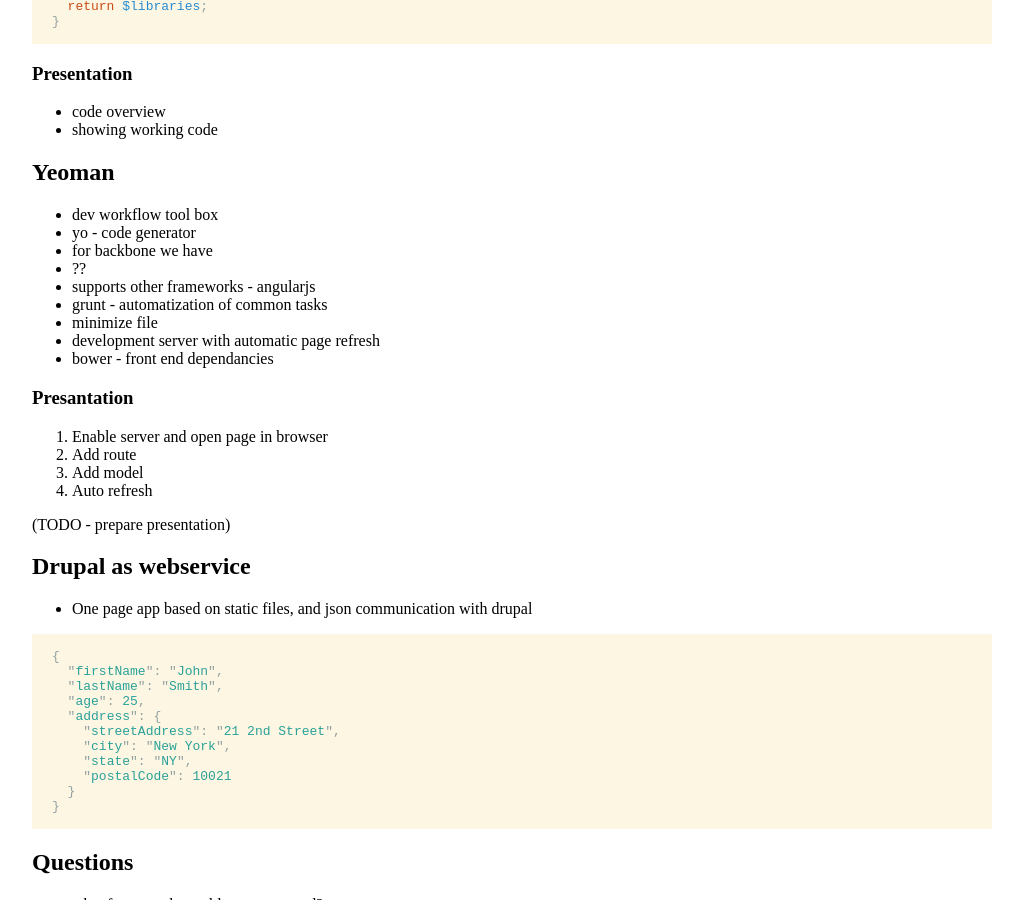
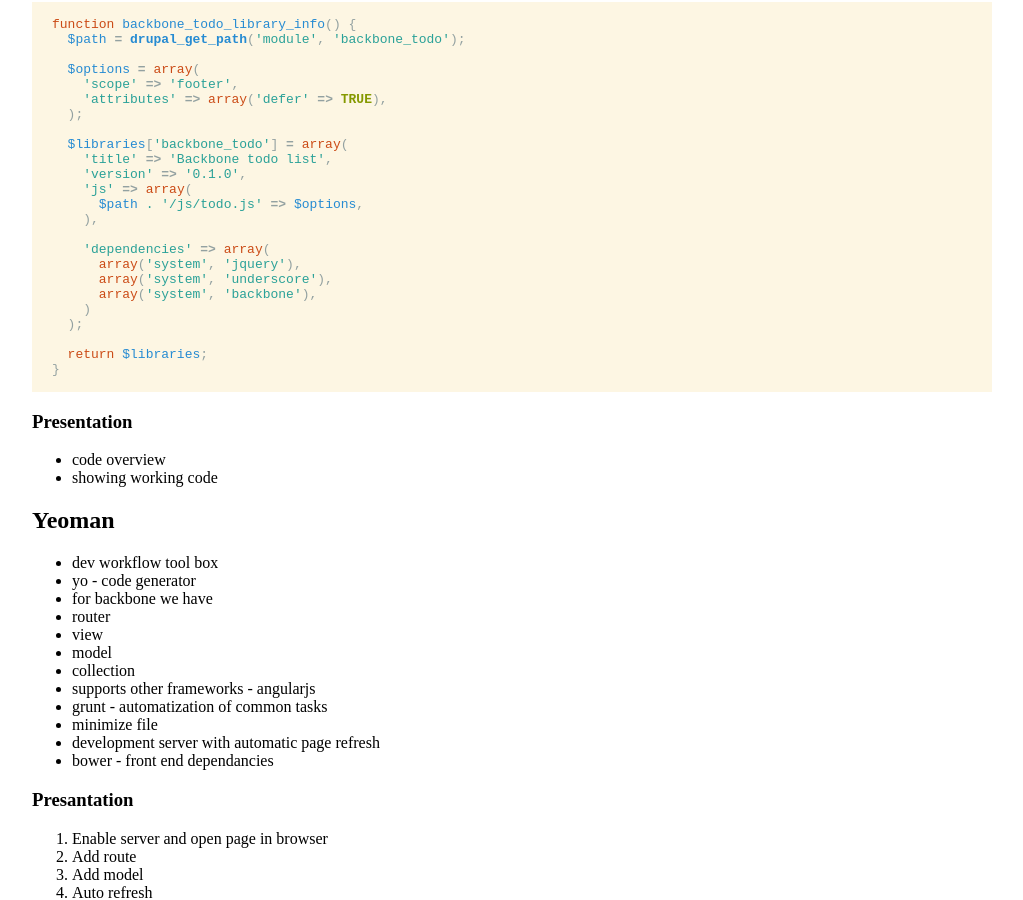
Before and after one commit to marcin-wosinek/blog, a Jekyll site: the page built from _posts/2013-04-14-BackboneJs-in-Drupal-core-DcWroc-Wroclaw.md, in a window 1280 px wide and 900 px high, scrolled down 4015 px. Shown: the whole window, without its empty margins (128-1151 px from the left). Built offline with Jekyll 4.4.1, drawn with Linux system fonts in a browser that asks for light colours.

Commit message:
Add slide to drupal camp event

```diff
--- a/_posts/2013-04-14-BackboneJs-in-Drupal-core-DcWroc-Wroclaw.md
+++ b/_posts/2013-04-14-BackboneJs-in-Drupal-core-DcWroc-Wroclaw.md
@@ -210,7 +211,10 @@
 * dev workflow tool box
 * yo - code generator
  * for backbone we have
-  * ??
+  * router
+  * view
+  * model
+  * collection
  * supports other frameworks - angularjs
 * grunt - automatization of common tasks
  * minimize file
```
Also changed, not shown: other parts of _posts/2013-04-14-BackboneJs-in-Drupal-core-DcWroc-Wroclaw.md (+1 -0 lines).
